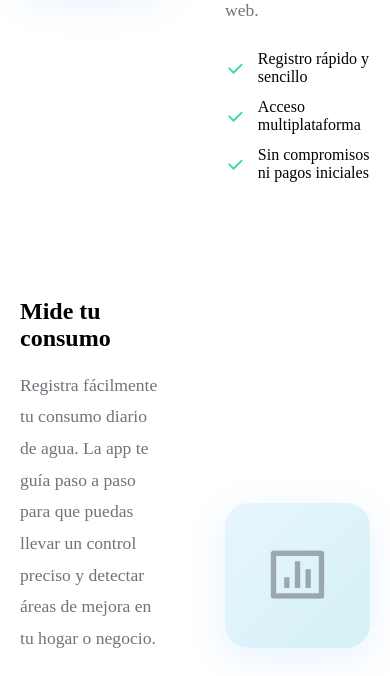
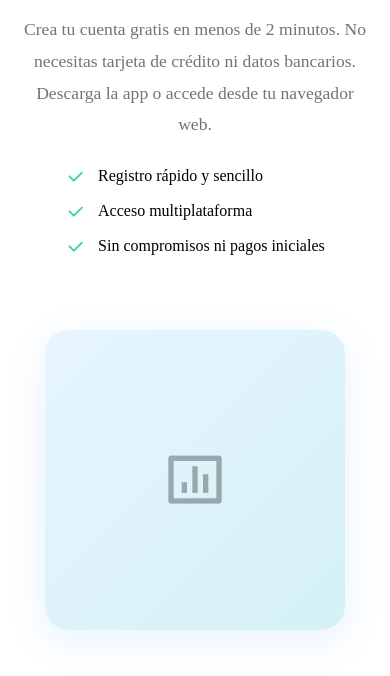
Before and after one commit to upc-pre-1ASI0385-13728-BlueGua/landing-page, a plain HTML site: page index.html in a window 390 px wide. Shown: the part 2599-3275 px from the top of the page. Drawn offline with nearby package versions, Linux system fonts and the light colour scheme.

Commit message:
feat(how-it-works): add responsive layout for mobile

```diff
--- a/public/assets/styles/responsive.css
+++ b/public/assets/styles/responsive.css
@@ -31,9 +31,38 @@
     /* IMPACT SECTION */
 
     /* WHY SECTION */
+    .feature-card {
+        padding: 20px;
+    }
 
     /* HOW IT WORKS SECTION */
+    .how-it-works-section {
+        padding: 60px 0;
+    }
 
+    .feature-row {
+        grid-template-columns: 1fr;
+        gap: 40px;
+        margin-bottom: 60px;
+    }
+
+    .feature-row.reverse {
+        direction: ltr;
+    }
+
+    .illustration-placeholder {
+        max-width: 300px;
+        margin: 0 auto;
+    }
+
+    .feature-text {
+        text-align: center;
+    }
+
+    .feature-list {
+        text-align: left;
+        display: inline-block;
+    }
     /* PLANS SECTION */
 
     /* TESTIMONIALS SECTION */
```
